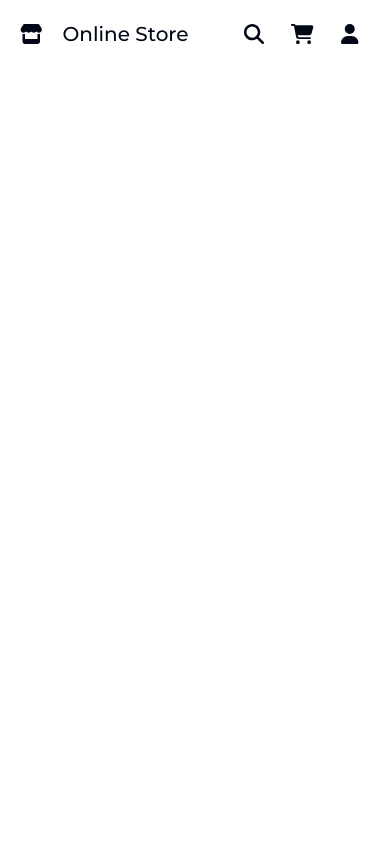
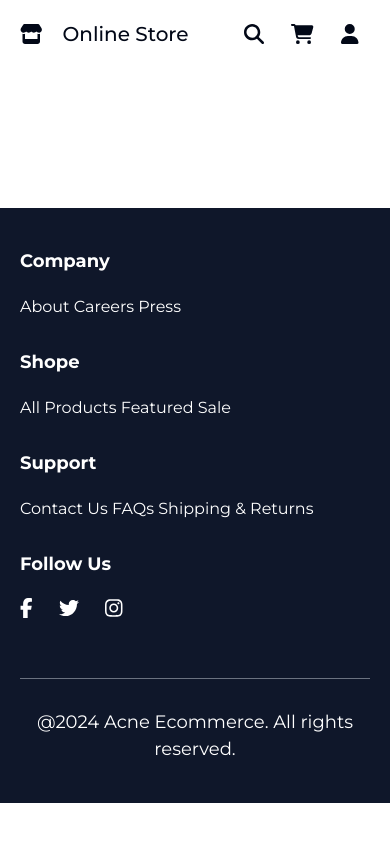
Before and after one commit to SouhailM07/fullstack-ecommerce, a React (Vite) app: page / in a window 390 px wide. Built offline with nearby package versions, Linux system fonts and the light colour scheme; no server answers.

Commit message:
[Footer] component is now /RESPONSIVE/

```diff
--- a/src/components/Footer/Footer.tsx
+++ b/src/components/Footer/Footer.tsx
@@ -24,15 +24,14 @@ export default function Footer() {
   return (
     <footer className=" bg-slate-900 text-white">
       <section className="cc px-[1rem] py-[2rem] space-y-[3rem]">
-        <article>
-          <ul className="grid grid-cols-4 gap-x-[1rem]">
+        <ul className="grid grid-cols-4 gap-x-[1rem] max-lg:grid-cols-2 gap-y-[1.5rem] max-md:grid-cols-1  ">
           {links.map(({ title, txt }, i) => (
             <li key={i} className="space-y-[1rem]">
               <p className="text-[0.9rem] font-bold">{title}</p>
               <p className="text-[0.8rem]">{txt}</p>
             </li>
           ))}
-            <li className="space-y-[1rem] mx-auto">
+          <li className="space-y-[1rem] lg:mx-auto">
             <p className="text-[0.9rem] font-bold">Follow Us</p>
             <ul role="list" className="flex gap-x-[1.3rem]">
               {socialLinks.map((e, i) => (
@@ -46,8 +45,7 @@ export default function Footer() {
             </ul>
           </li>
         </ul>
-        </article>
-        <article className="text-center text-[0.9rem] border-gray-500 border-t pt-[1.5rem]">
+        <article className="text-center text-[0.9rem] border-gray-500 border-t pt-[1.5rem] ">
           @2024 Acne Ecommerce. All rights reserved.
         </article>
       </section>
--- a/src/components/MyContainer/MyContainer.tsx
+++ b/src/components/MyContainer/MyContainer.tsx
@@ -12,12 +12,12 @@ export default function MyContainer() {
   return (
     <>
       <Navbar />
-      {/* <main className="mt-[4rem] space-y-[7rem] mb-[7rem]"> */}
-      {/* <Hero /> */}
-      {/* <Categories /> */}
-      {/* <FeaturedProducts /> */}
-      {/* </main> */}
-      {/* <Footer /> */}
+      <main className="mt-[4rem] space-y-[7rem] mb-[7rem]">
+        {/* <Hero /> */}
+        {/* <Categories /> */}
+        {/* <FeaturedProducts /> */}
+      </main>
+      <Footer />
     </>
   );
 }
```
Lines whose indentation alone changed are shown as unchanged.
